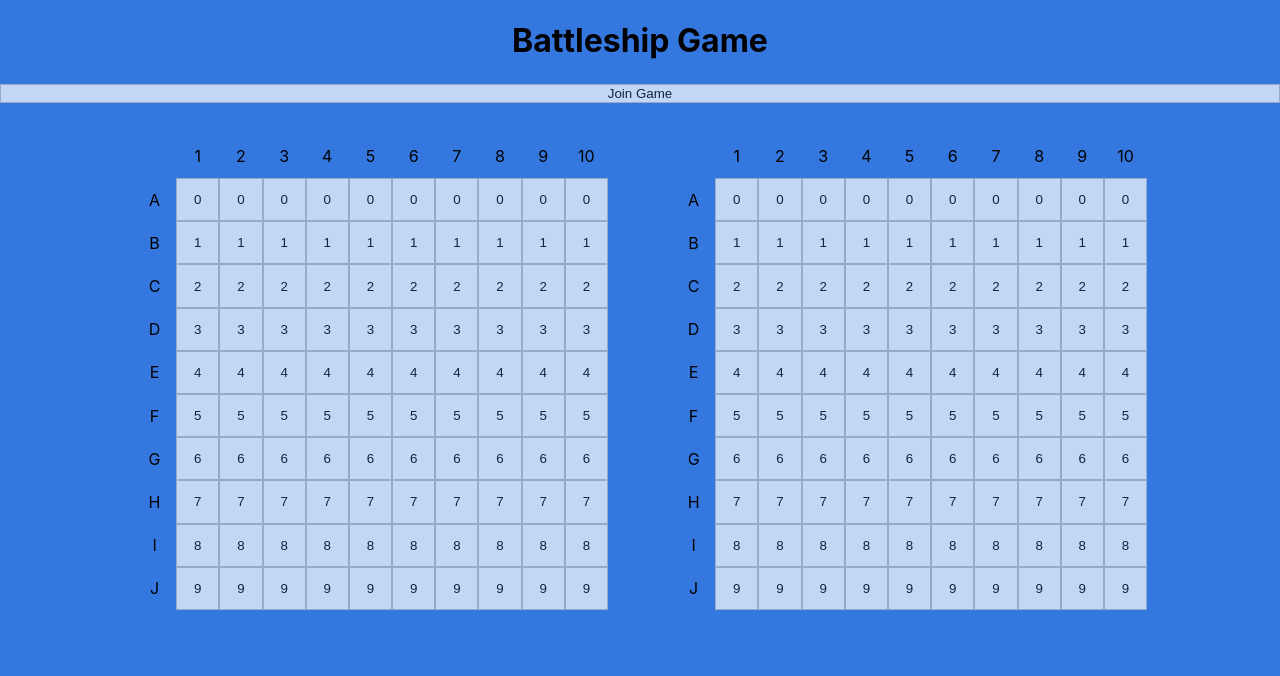
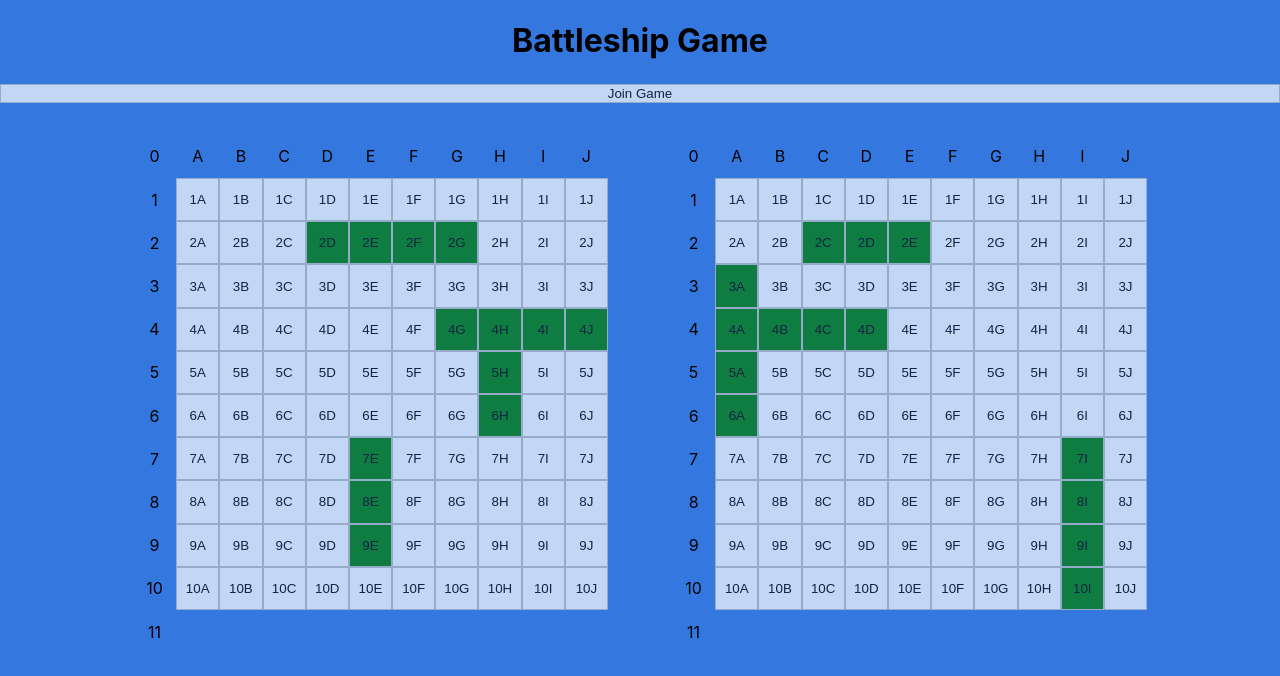
Before and after one commit to jesperkling/battleship-client, a React (Create React App) app: page /gameboard in a window 1280 px wide. Shown: the top 676 px of the page. Built offline with nearby package versions, Linux system fonts and the light colour scheme; no server answers.

Commit message:
Can now display ships on gameboards

```diff
--- a/src/Components/Gameboard.jsx
+++ b/src/Components/Gameboard.jsx
@@ -2,6 +2,7 @@ import Container from "react-bootstrap/Container";
 import Col from "react-bootstrap/Col";
 import Row from "react-bootstrap/Row";
 import useGenerateFleet from "../Hooks/useGenerateFleet";
+import "../App.css";
 
 export default function Gameboard(props) {
   const fleet = useGenerateFleet();
@@ -11,19 +12,32 @@ export default function Gameboard(props) {
       <Row className="rad">
         {props.refs.map((letter, index) => (
           <Col className="square" key={index}>
-            {letter}
+            {index}
           </Col>
         ))}
       </Row>
-      {fleet[0].map((array, index) => (
-        <Row className="rad" key={index}>
-          <Col className="square" key={index}>
-            {props.rows[index]}
+      {fleet[0].map((array, fleetIndex) => (
+        <Row className="rad" key={fleetIndex}>
+          <Col className="square" key={fleetIndex}>
+            {props.columns[fleetIndex]}
           </Col>
-          {fleet[0][index].map((ship, index) => (
-            <Col className="square" key={index}>
-              <button value={ship} onClick={(e) => console.log(ship)}>
-                {index}
+          {fleet[0][fleetIndex].map((ship, index) => (
+            <Col
+              className="square"
+              data-coords={[index + 1, fleetIndex + 1]}
+              key={index}
+            >
+              <button
+                className={`${ship !== null ? "active" : ""}`}
+                value={ship}
+                onClick={(e) =>
+                  console.log(
+                    ship,
+                    e.target.parentElement.getAttribute("data-coords")
+                  )
+                }
+              >
+                {index + 1 + props.columns[fleetIndex]}
               </button>
             </Col>
           ))}
--- a/src/Pages/GamePage.jsx
+++ b/src/Pages/GamePage.jsx
@@ -71,6 +71,7 @@ export default function GamePage() {
     "H",
     "I",
     "J",
+    "K",
   ]);
 
   return (
```
